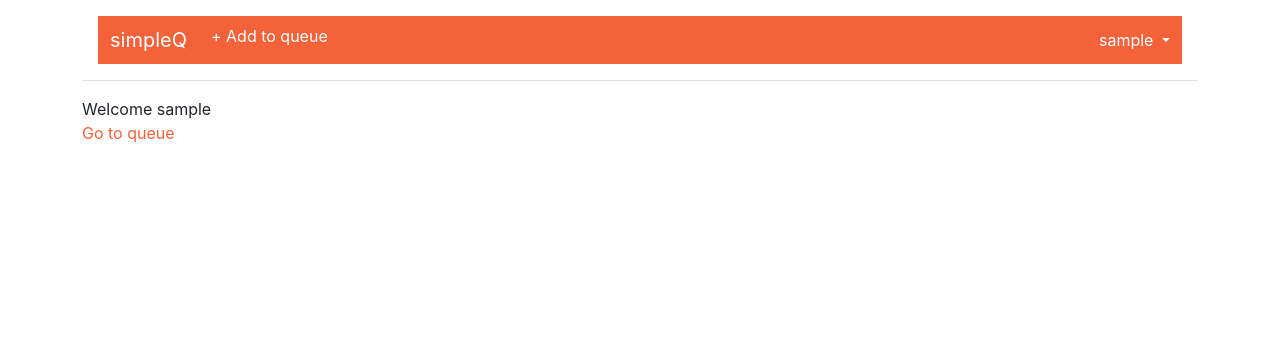
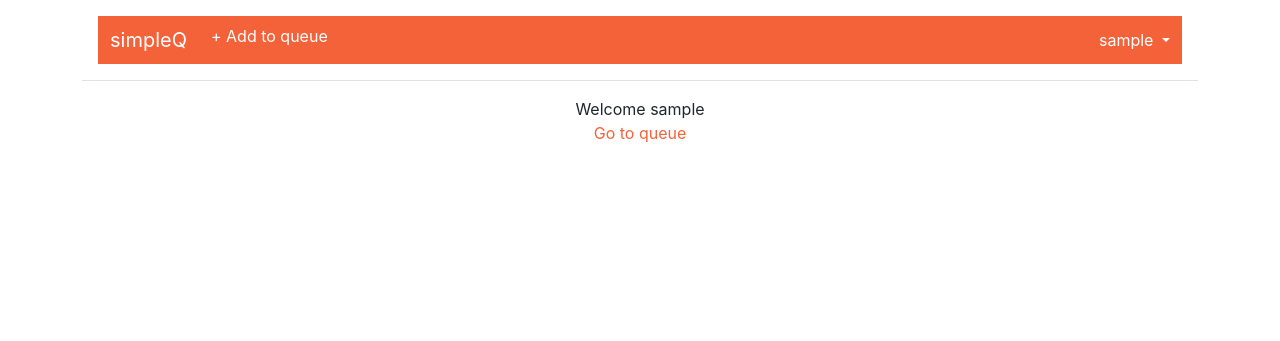
Before and after one commit to pe-et/simpleQ, a Django app: page / in a window 1280 px wide. Shown: the top 341 px of the page. Run offline with Django 4.2, Linux system fonts and the light colour scheme; the visitor is signed in with stand-in values (Sample User, id 1); parts of the project's set-up code (start-up, migrations or seed data) failed here and were passed over; some libraries are stand-ins or nearby versions.

Commit message:
more styling

```diff
--- a/templates/base.html
+++ b/templates/base.html
@@ -41,10 +41,10 @@
                </div>
             </div>
          </header>
-
          <main class="justify-content-center">
             {% block content %}{% endblock content %}
          </main>
+         </div>
       </div>
       <!-- Bootstrap JavaScript Bundle -->
       <script src="https://cdn.jsdelivr.net/npm/bootstrap@5.1.3/dist/js/bootstrap.bundle.min.js" integrity="sha384-ka7Sk0Gln4gmtz2MlQnikT1wXgYsOg+OMhuP+IlRH9sENBO0LRn5q+8nbTov4+1p" crossorigin="anonymous"></script>
--- a/templates/home.html
+++ b/templates/home.html
@@ -4,9 +4,8 @@
 
 {% block content %}
    {% if user.is_authenticated %}
-      Welcome {{ user.username }}
-      <br>
-      <p><a href="{% url 'queue_list' %}">Go to queue</a></p>
+      <div class="d-flex justify-content-center">Welcome {{ user.username }}</div>
+      <div class="d-flex justify-content-center"><a href="{% url 'queue_list' %}">Go to queue</a></div>
    {% else %}
       <p>Login or signup to access your queue...</p>
    {% endif %}
```
